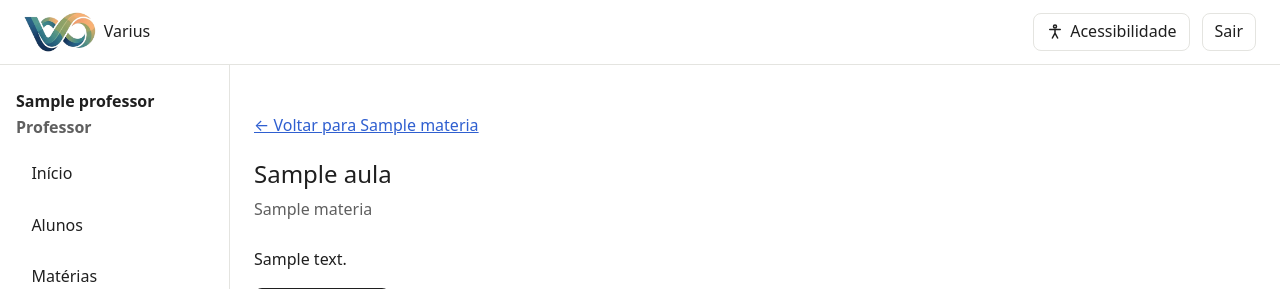
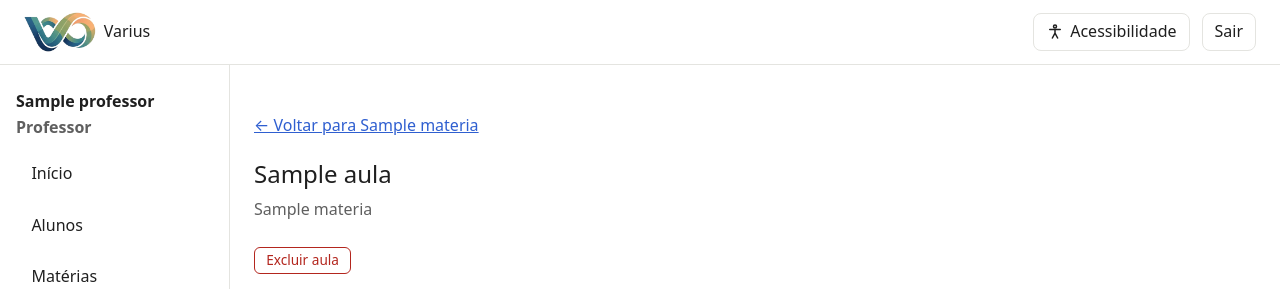
Before and after one commit to AlvesIsaqueP/plataforma-neurodivergentes, a Django app: page /aulas/1/ in a window 1280 px wide. Shown: the top 289 px of the page. Run offline with Django 5.2, Linux system fonts and the light colour scheme; a user stored in the database is signed in; tables that the repository leaves empty hold one stand-in row (values such as "Sample post").

Commit message:
adicionado botão de excluir matéria, atividades e aulas

```diff
--- a/atividades/templates/atividades/aula.html
+++ b/atividades/templates/atividades/aula.html
@@ -5,6 +5,7 @@
 <p><a href="{% url 'materia' aula.materia.pk %}">← Voltar para {{ aula.materia.nome }}</a></p>
 <h1>{{ aula.titulo }}</h1>
 <p class="suave">{{ aula.materia.nome }}</p>
+{% if papel == 'professor' %}<p class="acoes-pagina"><a class="botao-perigo" href="{% url 'aula_excluir' aula.pk %}">Excluir aula</a></p>{% endif %}
 {% if aula.descricao %}<p>{{ aula.descricao|linebreaksbr }}</p>{% endif %}
 {% if aula.link %}<p><a class="botao botao-link" href="{{ aula.link }}" target="_blank" rel="noopener">Abrir material<span class="sr-only"> (abre em nova aba)</span></a></p>{% endif %}
 
--- a/atividades/templates/atividades/materia.html
+++ b/atividades/templates/atividades/materia.html
@@ -3,6 +3,7 @@
 {% block conteudo %}
 <p><a href="{% url 'materias' %}">← Voltar para as matérias</a></p>
 <h1>{{ materia.nome }}</h1>
+{% if papel == 'professor' %}<p class="acoes-pagina"><a class="botao-perigo" href="{% url 'materia_excluir' materia.pk %}">Excluir matéria</a></p>{% endif %}
 
 <h2>Aulas</h2>
 {% if papel == 'professor' %}<p><a class="botao botao-link" href="{% url 'aula_nova' %}?materia={{ materia.pk }}">Adicionar aula</a></p>{% endif %}
--- a/atividades/views_web.py
+++ b/atividades/views_web.py
@@ -3,6 +3,7 @@ from django.contrib.auth.decorators import login_required
 from django.db import transaction
 from django.db.models import Q
 from django.shortcuts import render, redirect, get_object_or_404
+from django.urls import reverse
 from django.utils import timezone
 
 from alunos.models import Aluno
@@ -339,3 +340,69 @@ def corrigir(request, pk):
         return redirect('notas')
     return render(request, 'atividades/corrigir.html', {
         'progresso': progresso, 'respostas': respostas, 'form': form})
+
+
+# ---------- Exclusões ----------
+
+def _caminhos_slides(aulas):
+    return list(SlideAula.objects.filter(aula__in=aulas).values_list('caminho', flat=True))
+
+
+def _confirmar(request, titulo, avisos, cancelar):
+    return render(request, 'atividades/confirmar_exclusao.html', {
+        'titulo': titulo, 'avisos': avisos, 'cancelar': cancelar})
+
+
+@professor_required
+def materia_excluir(request, pk):
+    materia = get_object_or_404(Materia, pk=pk)
+    if request.method == 'POST':
+        caminhos = _caminhos_slides(materia.aulas.all())
+        nome = materia.nome
+        materia.delete()
+        servico_slides.apagar(caminhos)
+        messages.success(request, f'Matéria "{nome}" excluída.')
+        return redirect('materias')
+    avisos = [f'{materia.aulas.count()} aula(s) e {materia.atividades.count()} atividade(s) desta matéria '
+              'serão apagadas junto, com as respostas e notas dos alunos.', 'Essa ação não pode ser desfeita.']
+    return _confirmar(request, f'Excluir a matéria "{materia.nome}"?', avisos, reverse('materia', args=[pk]))
+
+
+@professor_required
+def aula_excluir(request, pk):
+    aula = get_object_or_404(Aula, pk=pk)
+    if request.method == 'POST':
+        caminhos = list(aula.slides.values_list('caminho', flat=True))
+        materia_pk, titulo = aula.materia_id, aula.titulo
+        aula.delete()
+        servico_slides.apagar(caminhos)
+        messages.success(request, f'Aula "{titulo}" excluída.')
+        return redirect('materia', pk=materia_pk)
+    avisos = [f'Os {aula.slides.count()} slide(s) desta aula também serão apagados.', 'Essa ação não pode ser desfeita.']
+    return _confirmar(request, f'Excluir a aula "{aula.titulo}"?', avisos, reverse('aula', args=[pk]))
+
+
+@professor_required
+def atividade_excluir(request, pk):
+    atividade = get_object_or_404(Atividade, pk=pk)
+    if request.method == 'POST':
+        titulo = atividade.titulo
+        atividade.delete()
+        messages.success(request, f'Atividade "{titulo}" excluída.')
+        return redirect('atividades')
+    avisos = [f'{atividade.questoes.count()} questão(ões) e {atividade.progressos.count()} entrega(s) de alunos '
+              'serão apagadas junto, com as notas.', 'Essa ação não pode ser desfeita.']
+    return _confirmar(request, f'Excluir a atividade "{atividade.titulo}"?', avisos, reverse('atividade', args=[pk]))
+
+
+@professor_required
+def questao_excluir(request, pk):
+    questao = get_object_or_404(Questao, pk=pk)
+    atividade_pk = questao.atividade_id
+    if request.method == 'POST':
+        questao.delete()
+        messages.success(request, 'Questão excluída.')
+        return redirect('atividade', pk=atividade_pk)
+    avisos = [f'{questao.respostas.count()} resposta(s) de alunos a esta questão serão apagadas.',
+              'As notas já calculadas não mudam.', 'Essa ação não pode ser desfeita.']
+    return _confirmar(request, 'Excluir esta questão?', avisos, reverse('atividade', args=[atividade_pk]))
--- a/core/urls.py
+++ b/core/urls.py
@@ -32,15 +32,19 @@ urlpatterns = [
     path('materias/', paginas.materias, name='materias'),
     path('materias/nova/', paginas.materia_nova, name='materia_nova'),
     path('materias/<int:pk>/', paginas.materia_detalhe, name='materia'),
+    path('materias/<int:pk>/excluir/', paginas.materia_excluir, name='materia_excluir'),
     path('aulas/', paginas.aulas, name='aulas'),
     path('aulas/nova/', paginas.aula_nova, name='aula_nova'),
     path('aulas/<int:pk>/', paginas.aula_detalhe, name='aula'),
+    path('aulas/<int:pk>/excluir/', paginas.aula_excluir, name='aula_excluir'),
     path('aulas/<int:pk>/atribuir/', paginas.aula_atribuir, name='aula_atribuir'),
     path('aulas/<int:pk>/slides/', paginas.aula_slides, name='aula_slides'),
     path('aulas/<int:pk>/slides/remover/', paginas.aula_slides_remover, name='aula_slides_remover'),
     path('atividades/', paginas.atividades, name='atividades'),
     path('atividades/nova/', paginas.atividade_nova, name='atividade_nova'),
     path('atividades/<int:pk>/', paginas.atividade_detalhe, name='atividade'),
+    path('atividades/<int:pk>/excluir/', paginas.atividade_excluir, name='atividade_excluir'),
+    path('questoes/<int:pk>/excluir/', paginas.questao_excluir, name='questao_excluir'),
     path('atividades/<int:pk>/atribuir/', paginas.atividade_atribuir, name='atividade_atribuir'),
     path('atividades/<int:pk>/questoes/nova/', paginas.questao_nova, name='questao_nova'),
     path('atividades/<int:pk>/responder/', paginas.responder, name='responder'),
--- a/static/css/estilo.css
+++ b/static/css/estilo.css
@@ -9,6 +9,7 @@
     --botao-texto: #ffffff;
     --foco: #2f5fd0;
     --espessura: 1px;
+    --perigo: #b3261e;
 }
 
 :root[data-tema="escuro"] {
@@ -21,6 +22,7 @@
     --botao-fundo: #f0f0ee;
     --botao-texto: #17181a;
     --foco: #7aa2ff;
+    --perigo: #ff8f86;
 }
 
 :root[data-tema="contraste"] {
@@ -34,6 +36,7 @@
     --botao-texto: #000000;
     --foco: #ffff00;
     --espessura: 2px;
+    --perigo: #ff9a9a;
 }
 
 * {
@@ -948,3 +951,89 @@ fieldset.campo {
         grid-template-columns: 1fr 1fr;
     }
 }
+
+.painel .lista-simples {
+    margin-bottom: 0.9rem;
+}
+
+/* ---------- Ações pequenas, exclusão ---------- */
+.acoes-pagina {
+    display: flex;
+    flex-wrap: wrap;
+    align-items: center;
+    gap: 0.5rem;
+    margin: 0.5rem 0 1rem;
+}
+
+.botao-pequeno,
+.botao-perigo {
+    display: inline-block;
+    background: transparent;
+    font: inherit;
+    font-size: 0.85rem;
+    line-height: 1.2;
+    padding: 0.3rem 0.7rem;
+    border: var(--espessura) solid var(--borda);
+    border-radius: 6px;
+    color: var(--texto);
+    text-decoration: none;
+    cursor: pointer;
+}
+
+.botao-pequeno:hover {
+    border-color: var(--destaque);
+}
+
+.botao-perigo {
+    color: var(--perigo);
+    border-color: var(--perigo);
+}
+
+.botao-perigo:hover {
+    background: var(--perigo);
+    color: var(--fundo);
+}
+
+.aviso-exclusao {
+    max-width: 560px;
+    border: var(--espessura) solid var(--perigo);
+    border-left-width: 6px;
+    border-radius: 8px;
+    padding: 0.75rem 1rem;
+    margin: 1rem 0;
+}
+
+.aviso-exclusao ul {
+    margin: 0;
+}
+
+.lista-itens {
+    list-style: none;
+    margin: 0 0 1.5rem;
+    padding: 0;
+    display: grid;
+    gap: 0.5rem;
+}
+
+.item-simples {
+    display: flex;
+    align-items: flex-start;
+    justify-content: space-between;
+    gap: 1rem;
+    background: var(--cartao);
+    border: var(--espessura) solid var(--borda);
+    border-radius: 10px;
+    padding: 0.7rem 1rem;
+}
+
+.item-simples p {
+    margin: 0;
+}
+
+.item-simples .suave {
+    font-size: 0.9rem;
+}
+
+.item-titulo {
+    font-weight: 600;
+}
```
Also changed, not shown: atividades/templates/atividades/atividade_professor.html (+9 -5 lines), atividades/templates/atividades/confirmar_exclusao.html (added, +15 -0 lines).
